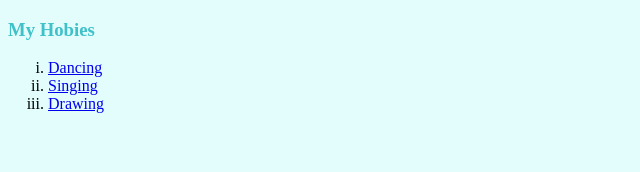
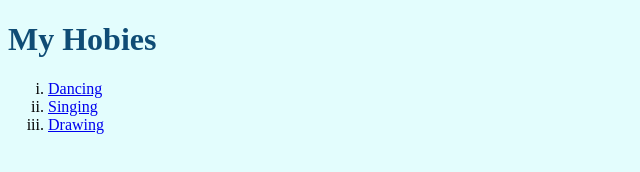
Before and after one commit to amruta2805/cv, a plain HTML site: page hobbies.html in a window 1280 px wide. Shown: the whole page, without its empty margins (0-640 px from the left). Drawn offline with Linux system fonts and the light colour scheme.

Commit message:
Add files via upload

```diff
--- a/css/style.css
+++ b/css/style.css
@@ -10,8 +10,8 @@ hr {
   width: 6%;
   }
   h1 {
-    color: #3fc1c9;
+    color: #0f4c75;
   }
   h3 {
-    color: #3fc1c9;
+    color: #0f4c75;
   }
--- a/hobbies.html
+++ b/hobbies.html
@@ -6,7 +6,7 @@
     <link rel="stylesheet" href="css/style.css">
   </head>
   <body>
-    <h3>My Hobies</h3>
+    <h1>My Hobies</h1>
     <ol type='i'>
       <li><a href="https://www.youtube.com/watch?v=_BECfFxEkjU">Dancing</a></li>
       <li><a href="https://www.youtube.com/watch?v=SxTYjptEzZs">Singing</a></li>
```
